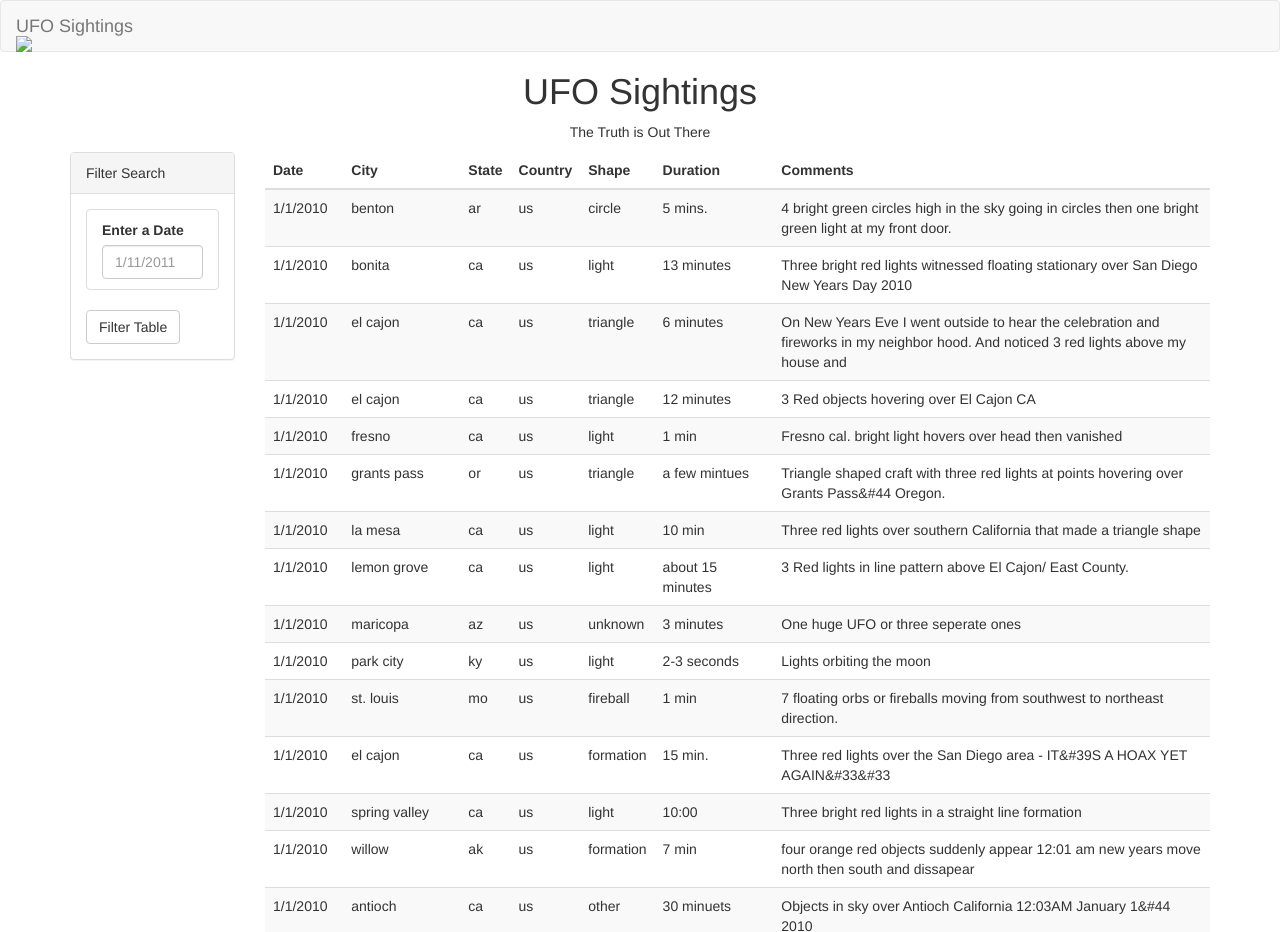
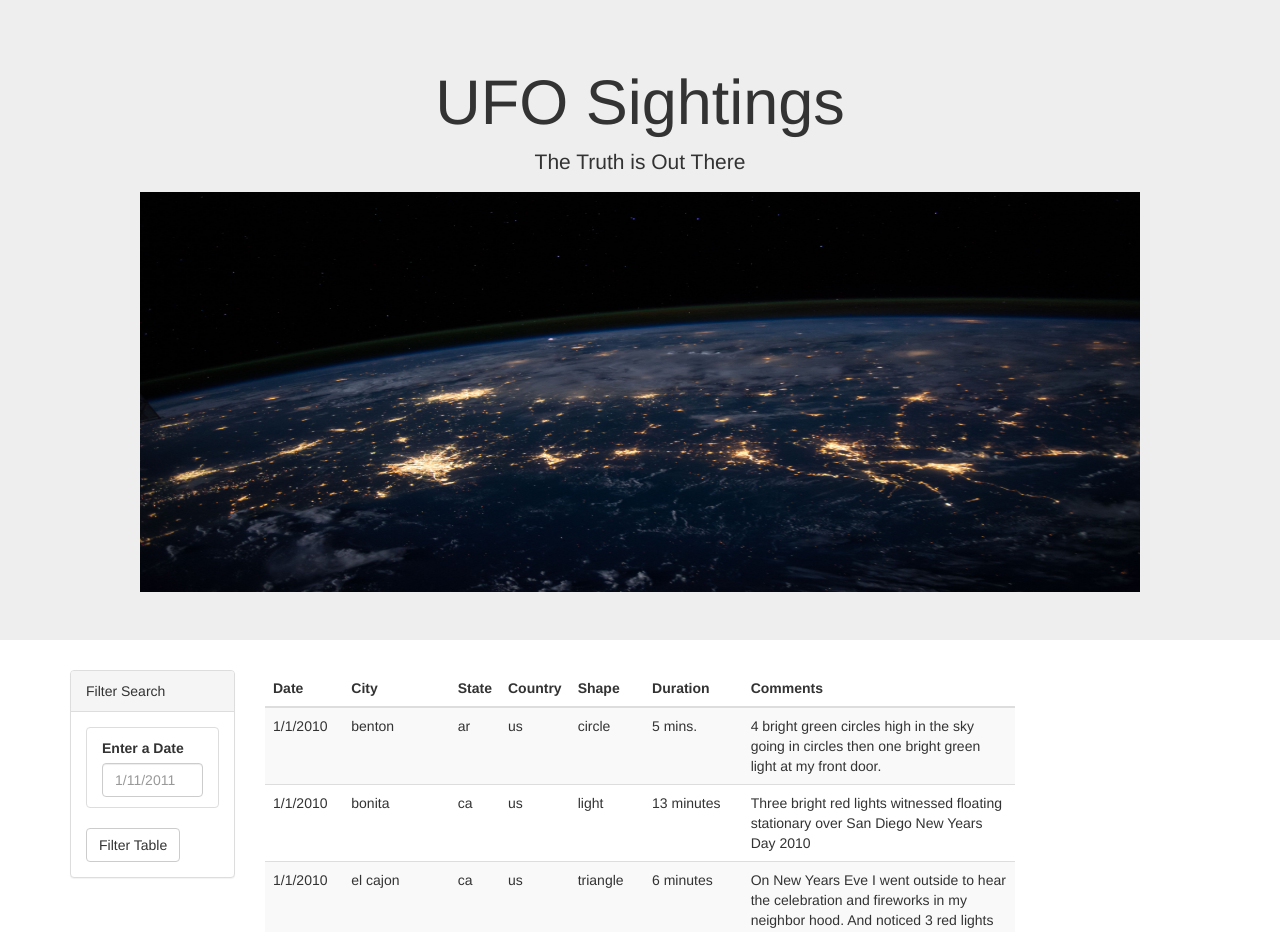
Before and after one commit to swillia75/UFO_reports_using_js, a plain HTML site: page UFO-level-1/index.html in a window 1280 px wide. Shown: the top 932 px of the page. Drawn offline with nearby package versions, Linux system fonts and the light colour scheme; files that its build step writes are made by us from their sources.

Commit message:
committing after modifiying html pages

```diff
--- a/UFO-level-1/index.html
+++ b/UFO-level-1/index.html
@@ -3,7 +3,7 @@
 
 <head>
   <meta charset="utf-8">
-  <title>UFO Finder</title>
+  <title>UFO Sightings</title>
   <meta name="viewport" content="width=device-width, initial-scale=1">
   <link rel="stylesheet" href="https://maxcdn.bootstrapcdn.com/bootswatch/3.3.7/superhero/bootstrap.min.css">
   <link href="https://fonts.googleapis.com/css?family=Ubuntu" rel="stylesheet">
@@ -11,19 +11,10 @@
 </head>
 
 <body>
-  <div class="wrapper">
-    <nav class="navbar navbar-default">
-      <div class="container-fluid">
-        <div class="navbar-header">
-          <a class="navbar-brand" href="index.html">UFO Sightings
-            <img class="nav-ufo" src="static/images/ufo.svg">
-          </a>
-        </div>
-      </div>
-    </nav>
-    <div class="hero text-center">
+   <div class="jumbotron text-center">
       <h1>UFO Sightings</h1>
       <p>The Truth is Out There</p>
+      <img src = "static/images/nasa.jpg" width = 1000 height = 400>
     </div>
     <div class="container">
       <div class="row margin-top-50">
@@ -47,7 +38,7 @@
             </div>
           </aside>
         </div>
-        <div class="col-md-10">
+        <div class="col-md-8">
           <div id="table-area" class="">
             <table id="ufo-table" class="table table-striped">
               <thead>
--- a/UFO-level-1/static/js/style.css
+++ b/UFO-level-1/static/js/style.css
@@ -0,0 +1,11 @@
+h1{
+    color: black;
+}
+
+table, th, td {
+    border: 10 px green;
+}
+
+.button{
+    background: red;
+}
```
Also changed, not shown: UFO-level-1/static/js/app.js (+10 -4 lines), UFO-level-2/index.html (+5 -14 lines), UFO-level-2/static/js/app.js (+10 -4 lines), UFO-level-1/static/images/nasa.jpg (added), UFO-level-1/static/images/ufo.svg (added).
